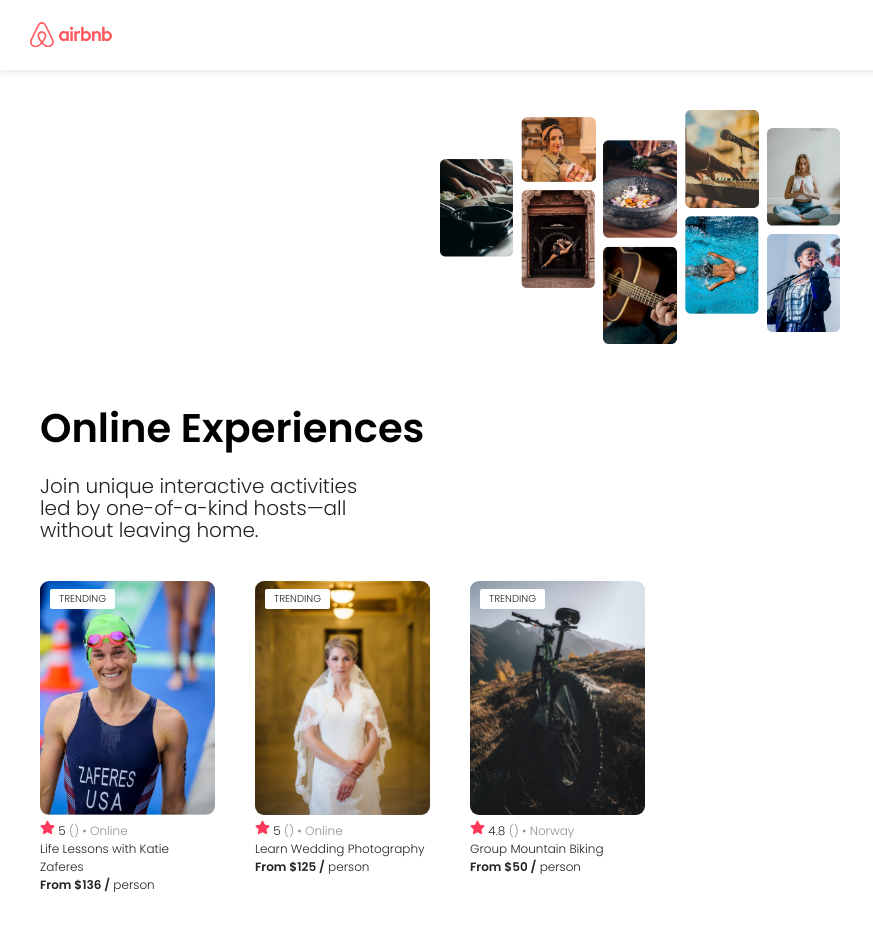
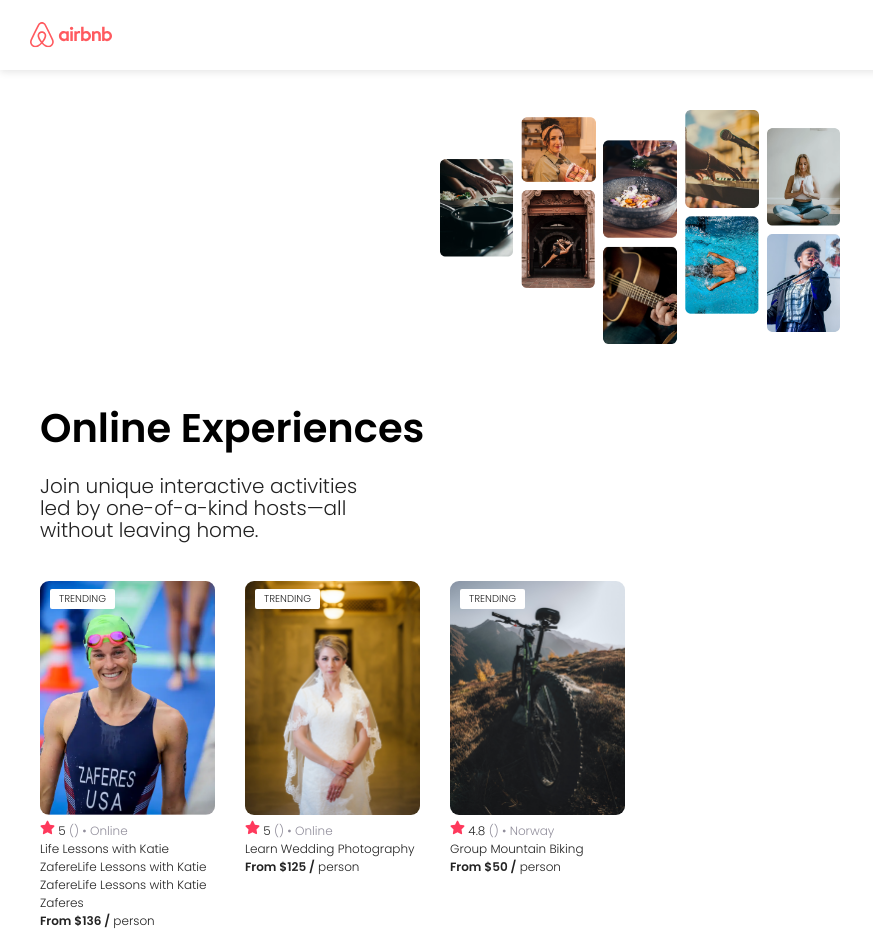
Before and after one commit to Ran-Pol/AirbnbClone, a React (Create React App) app: page / in a window 1280 px wide. Shown: the whole page, without its empty margins (0-873 px from the left). Before the commit the page ends 914 px from the top, so only its background shows below. Built offline with nearby package versions, Linux system fonts and the light colour scheme.

Commit message:
Fix the bug that require a unique id for the list of card.

```diff
--- a/public/index.html
+++ b/public/index.html
@@ -12,7 +12,6 @@
 <link rel="preconnect" href="https://fonts.gstatic.com" crossorigin>
 <link href="https://fonts.googleapis.com/css2?family=Poppins:wght@300;400;600&display=swap" rel="stylesheet">
 
-    <link rel="apple-touch-icon" href="%PUBLIC_URL%/logo192.png" />
     <!--
       manifest.json provides metadata used when your web app is installed on a
       user's mobile device or desktop. See https://developers.google.com/web/fundamentals/web-app-manifest/
--- a/src/App.css
+++ b/src/App.css
@@ -47,9 +47,12 @@
 /* Card Section */
 .cardContainer{
   display: flex;
-  gap: 40px;
+  gap: 30px;
+  flex-wrap: nowrap;
+  overflow-x: auto;
   padding: 0 40px;
   margin: 20px 0;
+
 }
 
 .card {
@@ -58,10 +61,14 @@
   font-weight: 300;
   color: #222222;
   width: 175px;
+  display: flex;
+  flex-direction: column;
+  flex: 0 0 auto;
 }
 .card--img {
   width: 100%;
   border-radius: 9px;
+  margin-bottom: 5px;
 }
 .card-tag {
   position: absolute;
@@ -73,6 +80,11 @@
   padding: 2px;
   font-size: 10px;
   text-align: center;
+}
+
+.card--host{
+overflow: hidden;
+text-overflow: ellipsis;
 }
 
 .card-coutnry {
--- a/src/App.js
+++ b/src/App.js
@@ -8,6 +8,7 @@ function App() {
   const cards = cardData.map((card) => {
     return (
       <Card
+      key={card.id}
         img={card.coverImg}
         tag="TRENDING"
         rate={card.stats.rating}
--- a/src/components/Card.js
+++ b/src/components/Card.js
@@ -12,7 +12,7 @@ const Card = (props) => {
           ({props.reviews}) &#8226; {props.country}
         </span>
       </p>
-      <p>{props.host}</p>
+      <p className='card--host'>{props.host}</p>
       <p>
         <span className="card-price">From ${props.price} /</span> person
       </p>
--- a/src/components/Nav.js
+++ b/src/components/Nav.js
@@ -2,7 +2,7 @@ import React from 'react'
 import logo from '../images/airbnb 1.svg'
 const Nav = () => {
   return (
-    <nav class='navAirbnb'>
+    <nav className='navAirbnb'>
       <img src={logo} alt='airbnb logo' />
     </nav>
   )
--- a/src/data/carData.js
+++ b/src/data/carData.js
@@ -1,7 +1,7 @@
 const cardData = [
   {
     id: 1,
-    title: 'Life Lessons with Katie Zaferes',
+    title: 'Life Lessons with Katie ZafereLife Lessons with Katie ZafereLife Lessons with Katie Zaferes',
     description:
       'I will share with you what I call "Positively Impactful Moments of Disappointment." Throughout my career, many of my highest moments only came after setbacks and losses. But learning from those difficult moments is what gave me the ability to rise above them and reach my goals.',
     price: 136,
```
